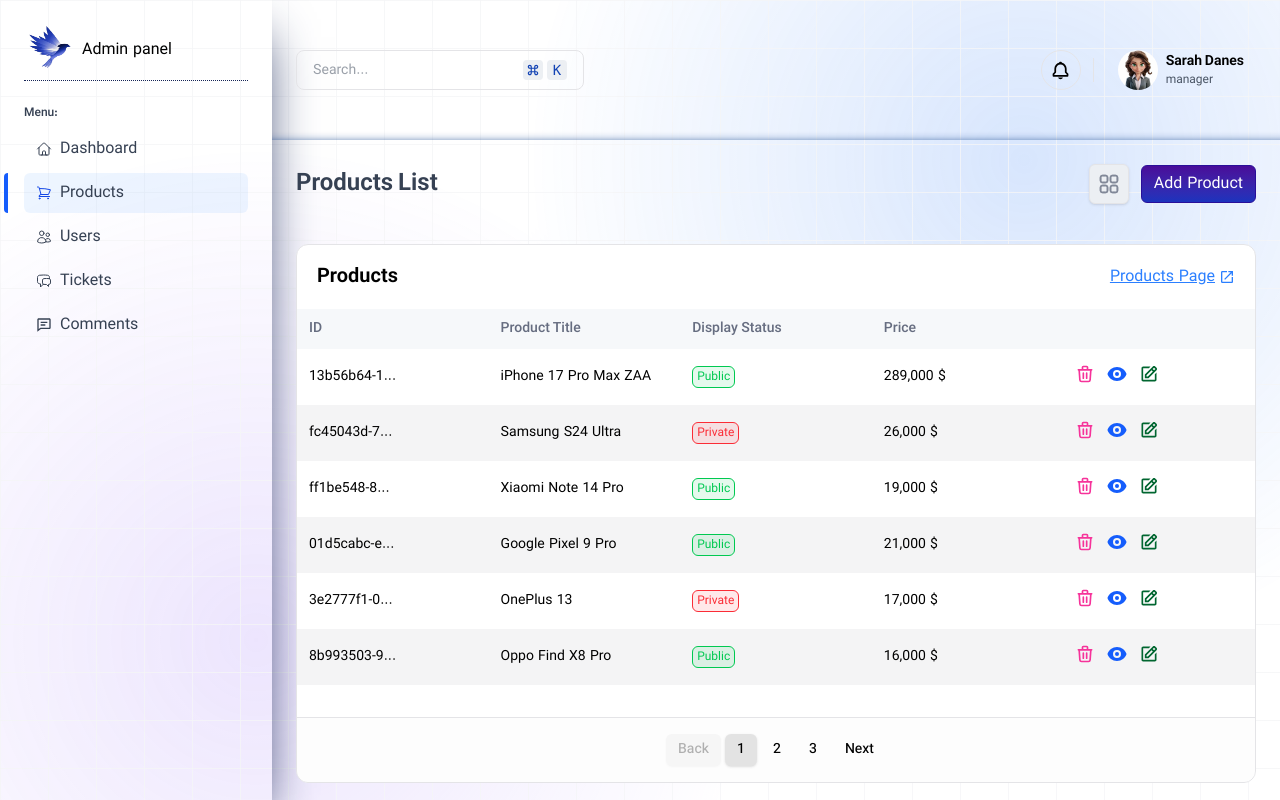
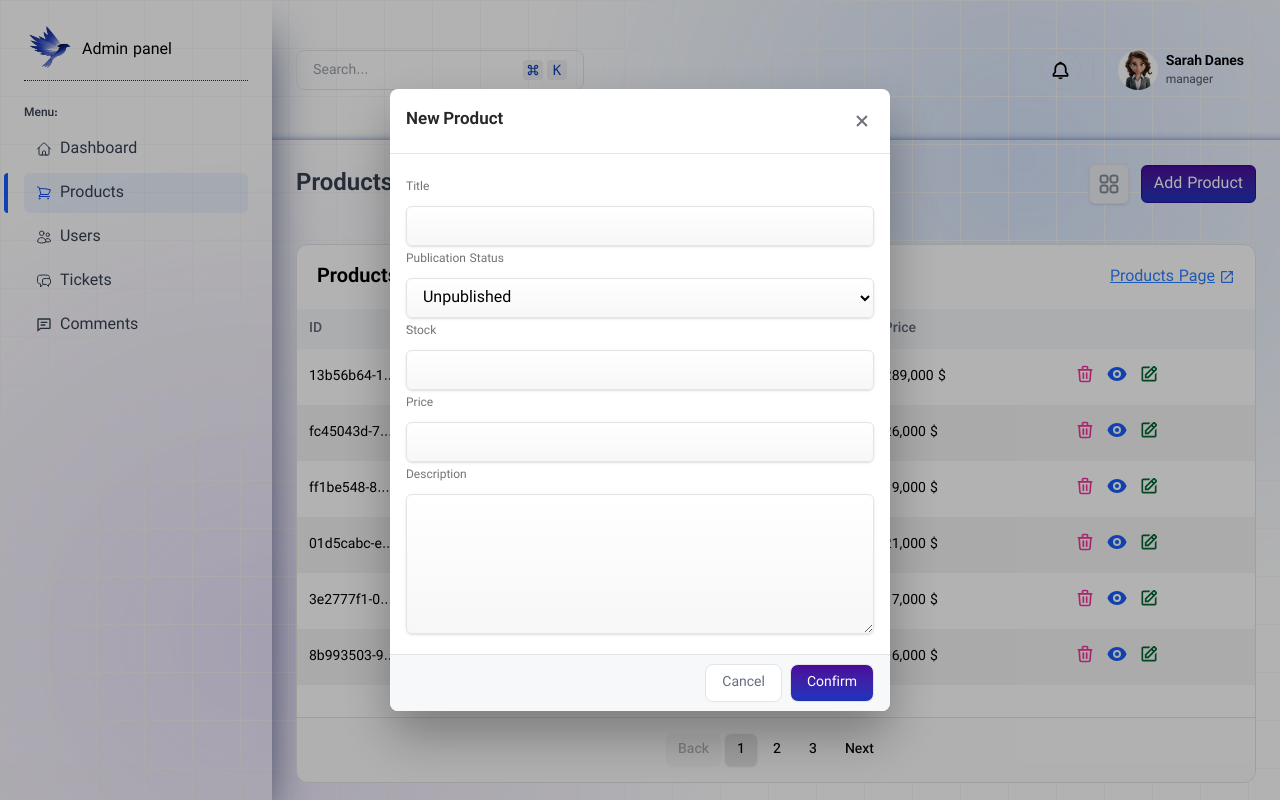
Before and after one commit to Reza-Bamoniri/Admin-Dashboard, a React (Vite) app: page /products in a window 1280 px wide. Both pictures are taken after a click on the button "Add Product". Built offline with nearby package versions, Linux system fonts and the light colour scheme.

Commit message:
feat: create adding new product modal

```diff
--- /dev/null
+++ b/src/components/LastProductTable/AddProductField.jsx
@@ -0,0 +1,50 @@
+import React from 'react'
+
+const AddProductField = () => {
+
+
+
+    const fields = [
+        {label: "Title" , key: "title" , type: "text"},
+        {label: "Publication Status" , key: "isPublished" , type: "select"},
+        {label: "ُStock" , key: "entity" , type: "number"},
+        {label: "Price" , key: "price" , type: "number"},
+        {label: "Description" , key: "description" , type: "textarea"},
+    ]
+
+
+
+
+
+
+
+  return (
+    <div>
+        {
+            fields.map((item) => (
+                <div key={item.key}>
+                    <label className="text-xs select-none text-neutral-500">{item.label}</label>
+
+
+                      {
+                        item.type === "textarea" ?
+                        <textarea className="block mt-2 text-sm min-h-35 px-3 rounded-md bg-linear-to-t from-zinc-100/70 shadow placeholder:text-sm border outline-none primary-border-color w-full" />
+                      : item.type === "select" ?
+
+                      <select className="block mt-2 px-3 rounded-md bg-linear-to-t from-zinc-100/70 shadow placeholder:text-sm h-10 border outline-none primary-border-color w-full"
+                          value={"false"}>
+                         <option value="true">Published</option>
+                         <option value="false">Unpublished</option>
+                      </select> :
+
+                      <input type={item.type}className="block mt-2 px-3 rounded-md bg-linear-to-t from-zinc-100/70 shadow placeholder:text-sm h-10 border outline-none primary-border-color w-full"/>
+                    }
+
+                </div>
+            ))
+        }
+    </div>
+  )
+}
+
+export default AddProductField
--- a/src/pages/Products.jsx
+++ b/src/pages/Products.jsx
@@ -4,6 +4,8 @@
 import ProductsGridView from '../components/ProductsView/ProductsGridView';
 import ProductTableView from '../components/ProductsView/ProductTableView';
 import { products } from '../data/products';
+import Modal from '../components/common/Modal';
+import AddProductField from '../components/LastProductTable/AddProductField';
 
 const Products = () => {
 const [layoutType, setLayoutType] = useState(true);
@@ -23,7 +25,11 @@
           {layoutType === true ? <CiGrid41 /> : <CiViewTable />}
         </button>
 
-        <button className="primary-bg px-3 py-1.5">Add Product</button>
+
+
+        <Modal title="New Product" Trigger={<button className="primary-bg px-3 py-1.5">Add Product</button>}>
+           <AddProductField/>
+        </Modal>
       </>
     );
 
```
